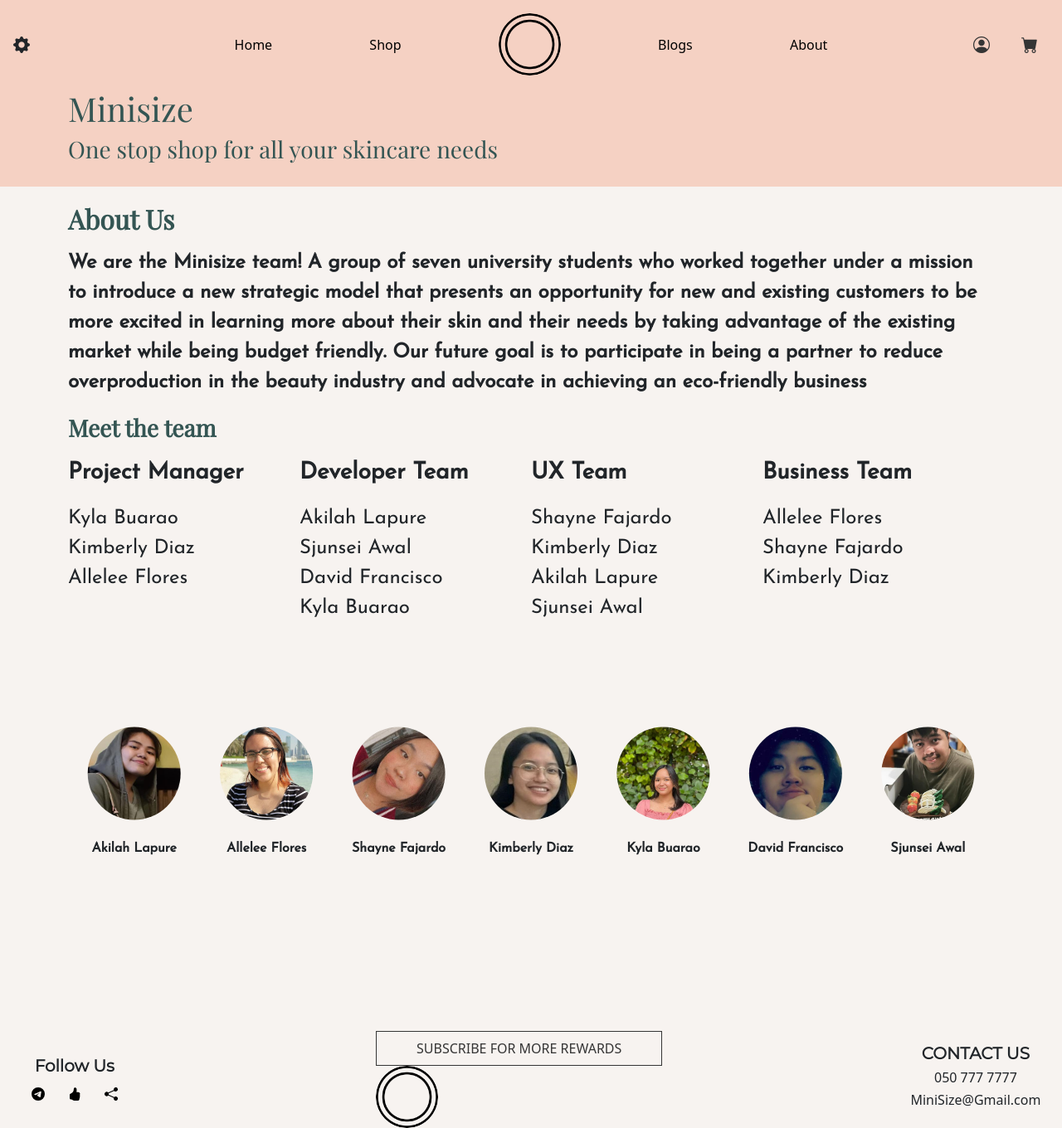
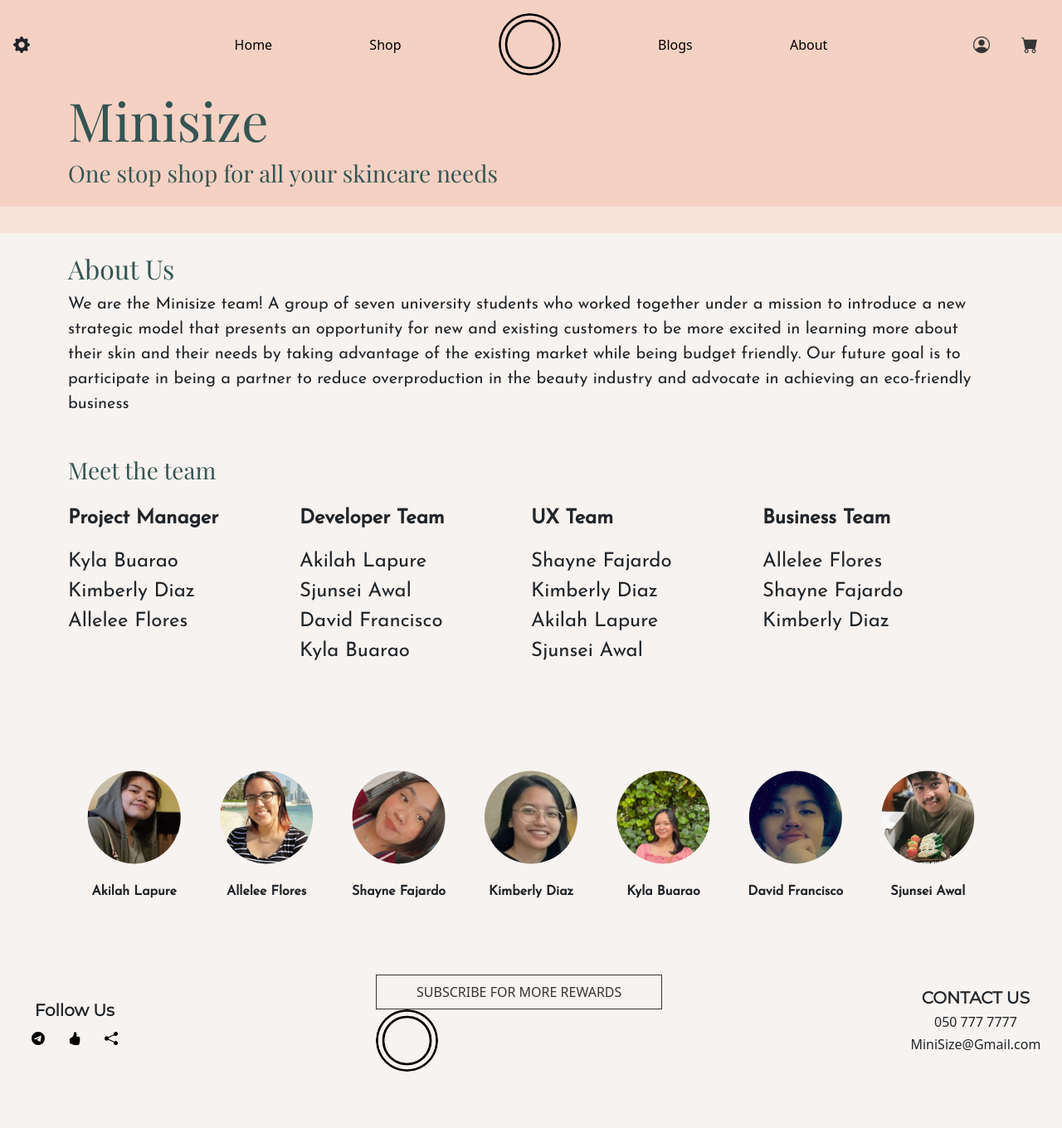
Before and after one commit to minisize/minisizeproject, a PHP site: page /about-us.php in a window 1280 px wide. Shown: the whole page at 83% size. After the commit the page ends 1292 px from the top, so only its background shows below. Run offline with PHP 8.4, Linux system fonts and the light colour scheme; data comes from the database, SQL or seed files in the repository; style sheets or scripts are compiled from the project's sources; some libraries are stand-ins or nearby versions.

Commit message:
Update font styling

```diff
--- a/about-us.php
+++ b/about-us.php
@@ -4,30 +4,30 @@
 
     <link rel="stylesheet" href="assets/styles/about_us/about.css?ver=3">
 
-    <div class="container">
+    <div class="container pb-4">
         <div class="top-background">
-            <h1 class="Title-AbUs"> Minisize </h1>
-            <h3 id="mini-quota"> One stop shop for all your skincare needs </h3>
+            <h1 class="text-darkgreen title"> Minisize </h1>
+            <h3 class="text-darkgreen mb-0"> One stop shop for all your skincare needs </h3>
         </div>
-        <div class="fade-bg"></div>
     </div>
 </header>
+<div class="fade-bg p-3"></div>
 
-    <div class="container">
-        <div class="top-info">
-            <h2  id="about-title"> About Us </h2>
+    <div class="container mt-4">
+        <div class="top-info mb-5">
+            <h2 class="text-darkgreen"> About Us </h2>
             <div>
-                <p class="text-justify fs-4 fw-bold">
+                <p class="text-justify fs-5">
                     We are the Minisize team! A group of seven university students who worked together under a mission to introduce a new strategic model that presents an opportunity for new and existing customers to be more excited in learning more about their skin and their needs by taking advantage of the existing market while being budget friendly. Our future goal is to participate in being a partner to reduce overproduction in the beauty industry and advocate in achieving an eco-friendly business
                 </p>
             </div>
         </div>
 
         <div class="team-mate">
-            <h3  id="about-title"> Meet the team </h3>
+            <h3 class="text-darkgreen mt-4 mb-4"> Meet the team </h3>
             <div class="team-proto">
                 <div class="team">
-                    <p class="fw-bold fs-3">
+                    <p class="fw-bold fs-4">
                         Project Manager
                     </p>
                     <p class="fs-4 mb-0"> Kyla Buarao </p>
@@ -35,7 +35,7 @@
                     <p class="fs-4 mb-0"> Allelee Flores </p>
                 </div>
                 <div class="team">
-                    <p class="fw-bold fs-3">
+                    <p class="fw-bold fs-4">
                         Developer Team
                     </p>
                     <p class="fs-4 mb-0"> Akilah Lapure </p>
@@ -44,7 +44,7 @@
                     <p class="fs-4 mb-0"> Kyla Buarao </p>
                 </div>
                 <div class="team">
-                    <p class="fw-bold fs-3">
+                    <p class="fw-bold fs-4">
                         UX Team
                     </p>
                     <p class="fs-4 mb-0"> Shayne Fajardo </p>
@@ -53,7 +53,7 @@
                     <p class="fs-4 mb-0"> Sjunsei Awal </p>
                 </div>
                 <div class="team">
-                    <p class="fw-bold fs-3">
+                    <p class="fw-bold fs-4">
                         Business Team
                     </p>
                     <p class="fs-4 mb-0"> Allelee Flores </p>
@@ -111,7 +111,7 @@
             Reiciendis quae eum at. Porro, voluptas corrupti!"
         </p> -->
     </div>
-        <br><br><br><br><br>
+
     <script src="assets/javascript/scroll-anim.js"></script>
 
     </div>
--- a/assets/styles/about_us/about.css
+++ b/assets/styles/about_us/about.css
@@ -8,13 +8,12 @@
   background-color: #F5D1C3;
 }
 
-.Title-AbUs {
-  color: #345553;
+.title {
+  font-size: 4rem;
 }
 
 .fade-bg {
-  background-color: #F5D1C3;
-  padding: 10px;
+  background-color: #F6E3DA;
 }
 
 .looks img {
@@ -27,10 +26,6 @@
 
 img {
   border-radius: 100px;
-}
-
-#mini-quota {
-  color: #345553;
 }
 
 .team h4 {
@@ -112,14 +107,6 @@ img {
   margin-right: auto;
 }
 
-#about-title {
-  color: #345553;
-  font-weight: 600;
-  margin-top: 2.5vh;
-  margin-bottom: 2vh;
-  font-family: "Playfair Display", serif;
-}
-
 @media screen and (max-width: 984px) {
   .team-proto {
     -ms-flex-wrap: wrap;
--- a/assets/styles/about_us/about.scss
+++ b/assets/styles/about_us/about.scss
@@ -1,38 +1,28 @@
 @import url('https://fonts.googleapis.com/css2?family=Josefin+Sans&family=Playfair+Display&display=swap');
 
 $header-color: #F5D1C3;
-$fade: #ffdbdb;
+$fade: #F6E3DA;
 $h-color: #345553;
-$font-title: 'Josefin Sans', sans-serif;
-$font-text: 'Playfair Display', serif;
 
-*
-{
+* {
     margin: 0;
     padding: 0;
 }
 
-.top-background
-{
+.top-background {
     background-color: $header-color;
 }
 
-.Title-AbUs
-{
-    color: $h-color;
+.title {
+    font-size: 4rem;
 }
 
-.fade-bg
-{
-
-    background-color: $header-color;
-    padding: 10px;
+.fade-bg {
+    background-color: $fade;
 }
 
-.looks
-{
-    img
-    {
+.looks {
+    img {
         clip-path: circle(40%);
         border-radius: 100%;
         margin: 0;
@@ -41,31 +31,21 @@ $font-text: 'Playfair Display', serif;
 
 }
 
-img
-{
+img {
     border-radius: 100px;
 }
 
-#mini-quota
-{
-    color: $h-color;
-}
-
-.team
-{
-    h4
-    {
+.team {
+    h4 {
         margin-bottom: 0;
     }
 }
 
-.team-mate
-{
+.team-mate {
     margin-bottom: 6vh;
 }
 
-.pics
-{
+.pics {
     margin-top: 5vh;
     display: grid;
     grid-template-columns: 1fr 1fr 1fr 1fr 1fr 1fr 1fr;
@@ -74,16 +54,13 @@ img
     margin-right: 0;
 }
 
-.big_img img
-{
+.big_img img {
     object-position: 10% 5%;
 }
 
-.looks
-{
+.looks {
     text-align: center;
-    img
-    {
+    img {
         width: 140px;
         height: 140px;
         object-fit: cover;
@@ -128,15 +105,6 @@ img
     }
 }
 
-#about-title
-{
-    color: $h-color;
-    font-weight: 600;
-    margin-top: 2.5vh;
-    margin-bottom: 2vh;
-    font-family: $font-text;
-}
-
 @media screen and (max-width: 984px) {
     .team-proto
     {
```
Also changed, not shown: 1 other file.
